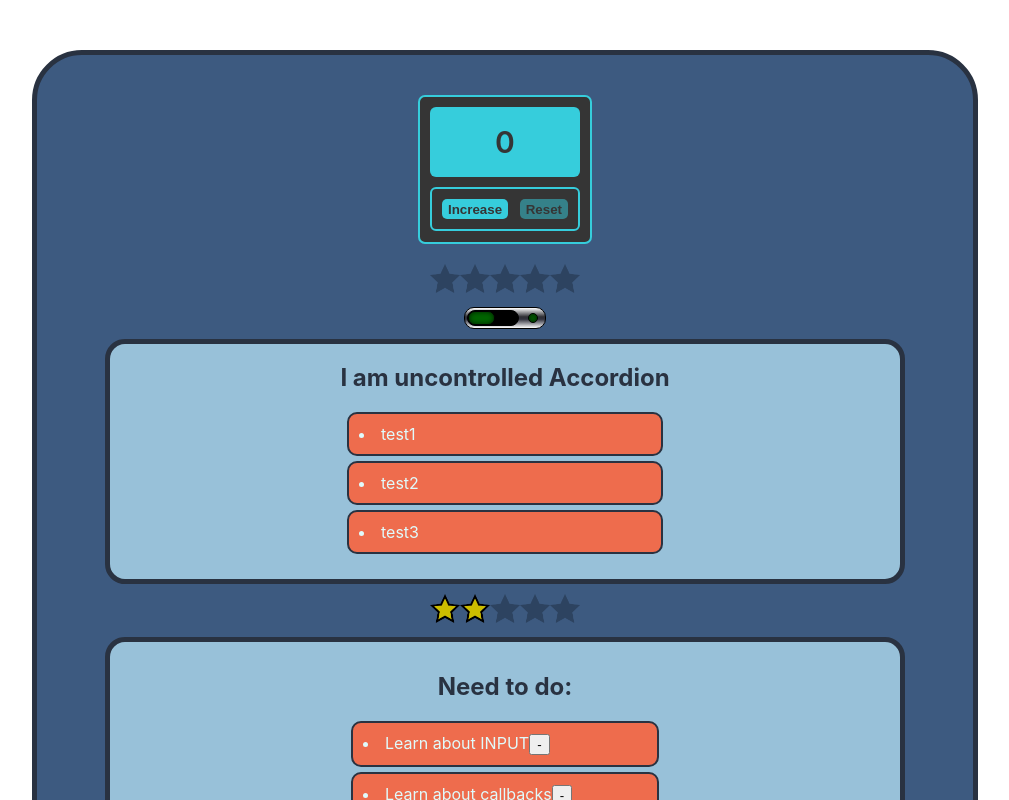
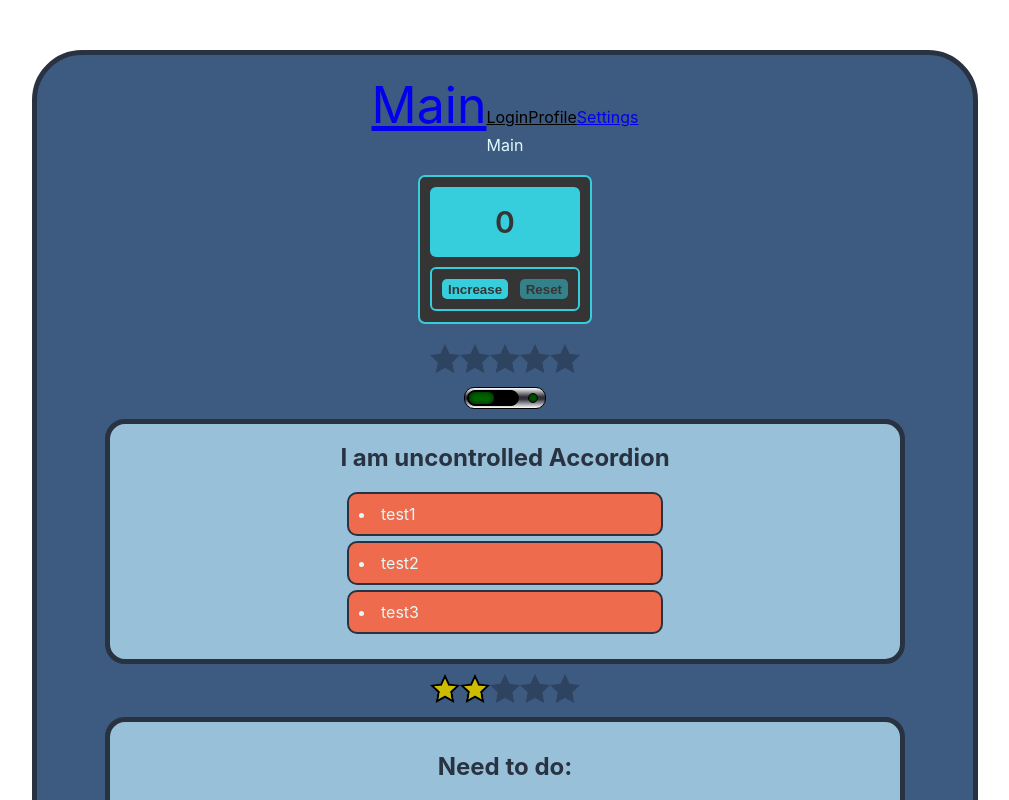
Before and after one commit to Pikadorius/samurai-way-main, a React (Create React App) app: page / in a window 1280 px wide. Shown: the top 800 px of the page, without its empty margins (135-1144 px from the left). Built offline with nearby package versions, Linux system fonts and the light colour scheme.

Commit message:
added new component for test RRD

```diff
--- a/src/App.css
+++ b/src/App.css
@@ -71,3 +71,17 @@ input {
     display: inline-block;
     width: 70px;
 }
+
+.activeLink {
+    color: red;
+    font-weight: 800;
+}
+
+.defaultLink {
+    color: black;
+}
+
+/*Для теста роутер дома, увеличенеи активной ссылки*/
+.active {
+    font-size: 50px;
+}
--- a/src/App.tsx
+++ b/src/App.tsx
@@ -11,6 +11,7 @@ import OnOff2 from './Components/OnOff2/OnOff2';
 import UncontrolledAccordion from './Components/Accordion/UncontrolledAccordion';
 import UncontrolledRating from './Components/Rating/UncontrolledRating';
 import Counter from './Components/Counter/Counter';
+import RouterTests from './Components/RouterTests';
 
 export type StudentsPropsType = {
     id: number,
@@ -36,6 +37,7 @@ function App() {
 
     return (
         <div className="App">
+            <RouterTests/>
             <Counter minValue={0} maxValue={5} step={1}/>
             <Rating rating={value} changeRating={setValue}/>
             <OnOff turndedOn={turned} change={changeSwitch}/>
--- /dev/null
+++ b/src/Components/RouterTests.tsx
@@ -0,0 +1,40 @@
+import React from 'react';
+import {NavLink, Outlet, Route, Routes, useNavigate, useParams} from 'react-router-dom';
+
+const Profile = () => {
+    // const params = useParams<'*'>()
+    // const some = params['*']
+    // console.log(some)
+    const navigate = useNavigate()
+
+    return <div>
+        Profile 1
+        <button onClick={()=>navigate('/login')}>Log out</button>
+    </div>
+}
+
+
+const RouterTests = () => {
+    return (
+        <div>
+            <NavLink to={'/'}>Main</NavLink>
+            <NavLink className={({isActive})=>isActive? "activeLink" : 'defaultLink'} to={'/login'}>Login</NavLink>
+            <NavLink style={({isActive})=>{
+                return (
+                    isActive? {color: 'lime'} : {color: 'black'}
+                )
+            }} to={'/profile'}>Profile</NavLink>
+            <NavLink to={'/profile/settings'}>Settings</NavLink>
+
+            <Routes>
+                <Route path={'/'} element={<div>Main</div>}/>
+                <Route path={'login'} element={<div>Login</div>}/>
+                <Route path={'/profile'} element={<Profile/>}/>
+                <Route path={'/profile/settings'} element={<div>Settings</div>}/>
+                {/*<Route path={'/*'} element={<div>Not found: 404</div>}/>*/}
+            </Routes>
+        </div>
+    );
+};
+
+export default RouterTests;
--- a/src/index.tsx
+++ b/src/index.tsx
@@ -2,10 +2,10 @@ import React from 'react';
 import ReactDOM from 'react-dom';
 import './index.css';
 import App from './App';
-
+import {BrowserRouter} from 'react-router-dom';
 
 
 ReactDOM.render(
-    <App />,
-  document.getElementById('root')
+    <BrowserRouter><App/></BrowserRouter>,
+    document.getElementById('root')
 );
--- a/tsconfig.json
+++ b/tsconfig.json
@@ -16,7 +16,7 @@
     "module": "esnext",
     "moduleResolution": "node",
     "resolveJsonModule": true,
-    "isolatedModules": true,
+    "isolatedModules": false,
     "noEmit": true,
     "jsx": "react-jsx"
   },
```
